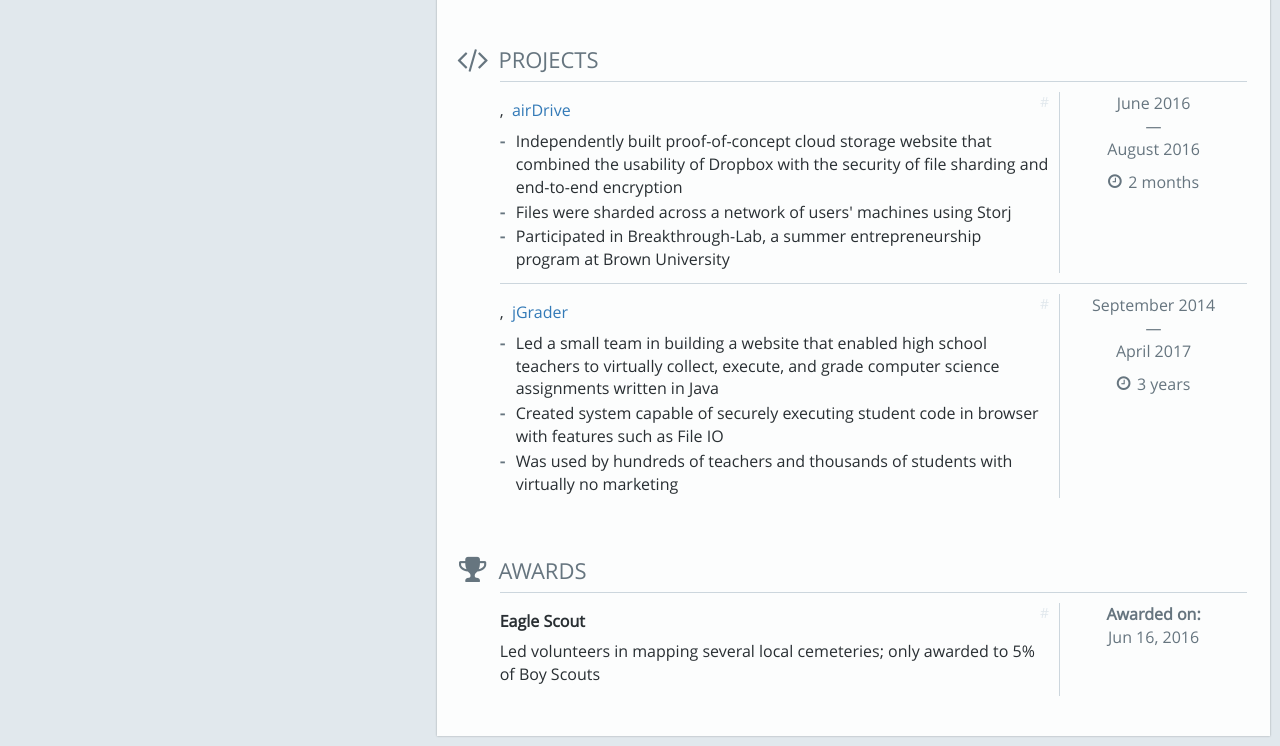
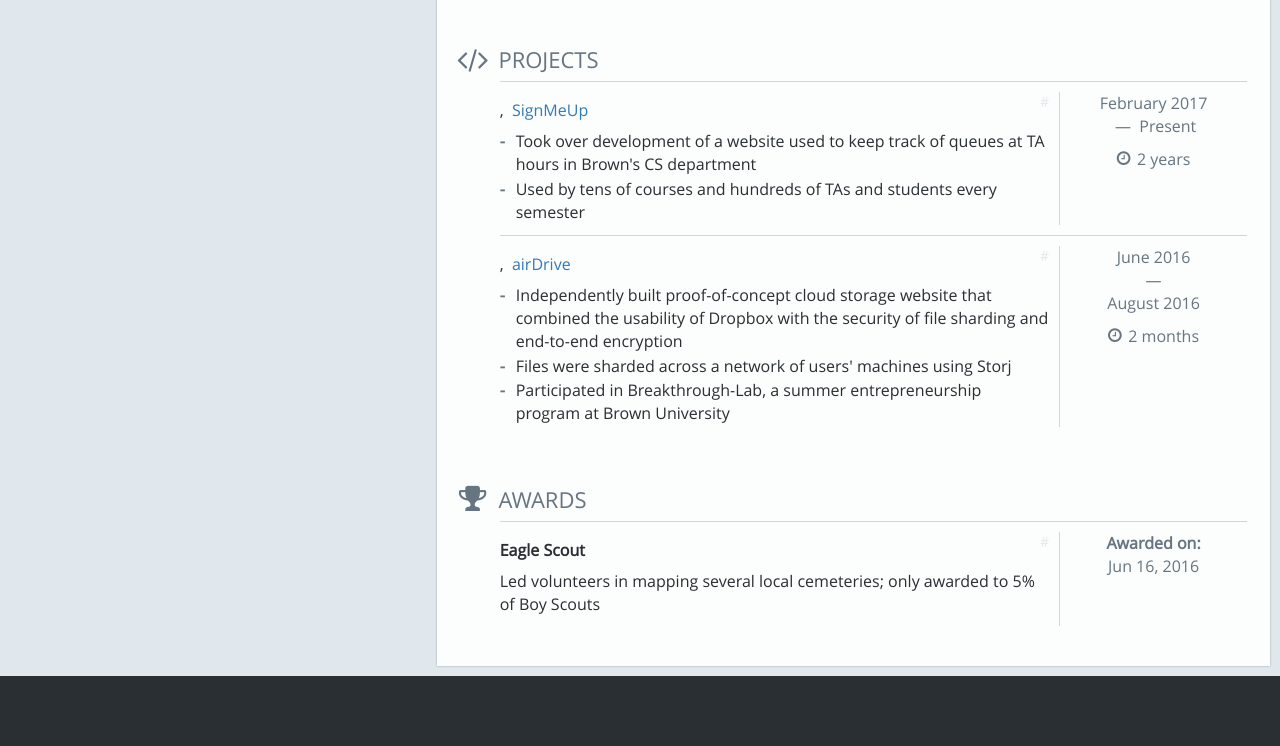
Before and after one commit to gregcarlin/resume, a plain HTML site: page docs/index.html in a window 1280 px wide. Shown: the part 1633-2379 px from the top of the page. After the commit the page ends 2309 px from the top, so only its background shows below. Drawn offline with Linux system fonts and the light colour scheme.

Commit message:
Replace jGrader with SignMeUp

```diff
--- a/docs/index.html
+++ b/docs/index.html
@@ -405,6 +405,42 @@
                       <a class="anchor-link item-anchor" data-scroll href="#experience-2">#</a>
                       <h4>
                         <strong></strong>,&nbsp;
+                            <a href="https://signmeup.cs.brown.edu/"  target="_blank" itemprop="url"><span itemprop="name">SignMeUp</span></a>
+                      </h4>
+
+                        <p class="visible-xs-block text-muted">
+                          <small>
+                            <time datetime="2017-02-02">February 2017</time>&nbsp;—&nbsp;
+                              <time>Present</time>
+                            &nbsp;<span class="duration-counter"><i aria-hidden="true" class="icon-clock-o"></i>&nbsp;2 years</span>
+                          </small>
+                        </p>
+
+                      <p></p>
+
+                        <ul class="detail-highlights">
+                            <li>Took over development of a website used to keep track of queues at TA hours in Brown&#x27;s CS department</li>
+                            <li>Used by tens of courses and hundreds of TAs and students every semester</li>
+                        </ul>
+                    </div>
+
+                      <div class="col-sm-3 detail-item-sidebar text-muted text-center hidden-xs">
+                        <p>
+                          <time datetime="2017-02-02">February 2017</time>
+                          <br>
+                          &nbsp;—&nbsp;
+                            <time>Present</time>
+                        </p>
+                        <p>
+                          <i aria-hidden="true" class="icon-clock-o icon-left"></i>&nbsp;2 years
+                        </p>
+                      </div>
+                  </li>
+                  <li class="detail-item row" id="experience-1" itemprop="worksFor" itemscope itemtype="http://schema.org/Organization">
+                    <div class="col-sm-9 detail-item-content">
+                      <a class="anchor-link item-anchor" data-scroll href="#experience-1">#</a>
+                      <h4>
+                        <strong></strong>,&nbsp;
                             <a href="https://github.com/gregcarlin/airdrive"  target="_blank" itemprop="url"><span itemprop="name">airDrive</span></a>
                       </h4>
 
@@ -435,44 +471,6 @@
                         </p>
                         <p>
                           <i aria-hidden="true" class="icon-clock-o icon-left"></i>&nbsp;2 months
-                        </p>
-                      </div>
-                  </li>
-                  <li class="detail-item row" id="experience-1" itemprop="worksFor" itemscope itemtype="http://schema.org/Organization">
-                    <div class="col-sm-9 detail-item-content">
-                      <a class="anchor-link item-anchor" data-scroll href="#experience-1">#</a>
-                      <h4>
-                        <strong></strong>,&nbsp;
-                            <a href="https://github.com/gregcarlin/jgrader"  target="_blank" itemprop="url"><span itemprop="name">jGrader</span></a>
-                      </h4>
-
-                        <p class="visible-xs-block text-muted">
-                          <small>
-                            <time datetime="2014-09">September 2014</time>&nbsp;—&nbsp;
-                              <time datetime="2017-04-24">April 2017</time>
-                            &nbsp;<span class="duration-counter"><i aria-hidden="true" class="icon-clock-o"></i>&nbsp;3 years</span>
-                          </small>
-                        </p>
-
-                      <p></p>
-
-                        <ul class="detail-highlights">
-                            <li>Led a small team in building a website that enabled high school teachers to virtually collect, execute, and grade computer science assignments written in Java</li>
-                            <li>Created system capable of securely executing student code in browser with features such as File IO</li>
-                            <li>Was used by hundreds of teachers and thousands of students with virtually no marketing</li>
-                        </ul>
-                    </div>
-
-                      <div class="col-sm-3 detail-item-sidebar text-muted text-center hidden-xs">
-                        <p>
-                          <time datetime="2014-09">September 2014</time>
-                          <br>
-                          &nbsp;—&nbsp;
-                            <br>
-                            <time datetime="2017-04-24">April 2017</time>
-                        </p>
-                        <p>
-                          <i aria-hidden="true" class="icon-clock-o icon-left"></i>&nbsp;3 years
                         </p>
                       </div>
                   </li>
```
Also changed, not shown: resume.json (+11 -13 lines), 1 other file.
